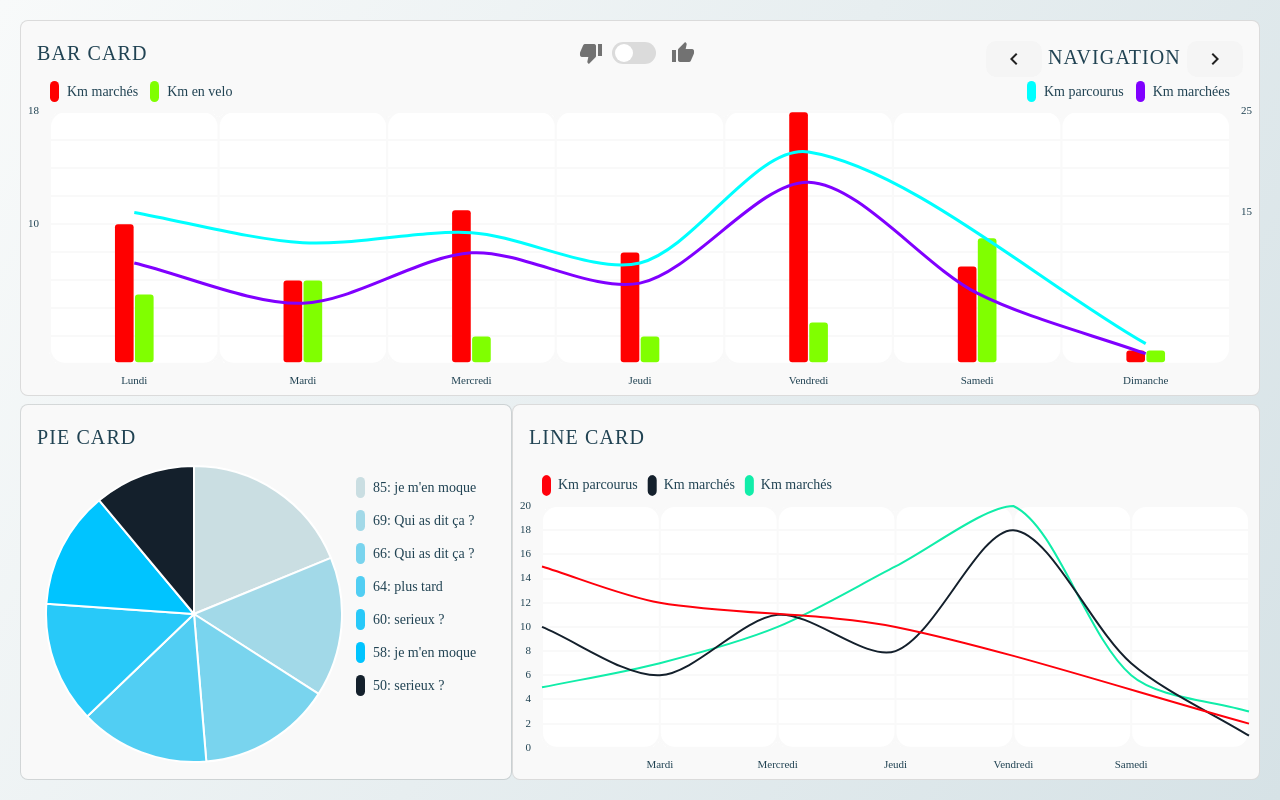
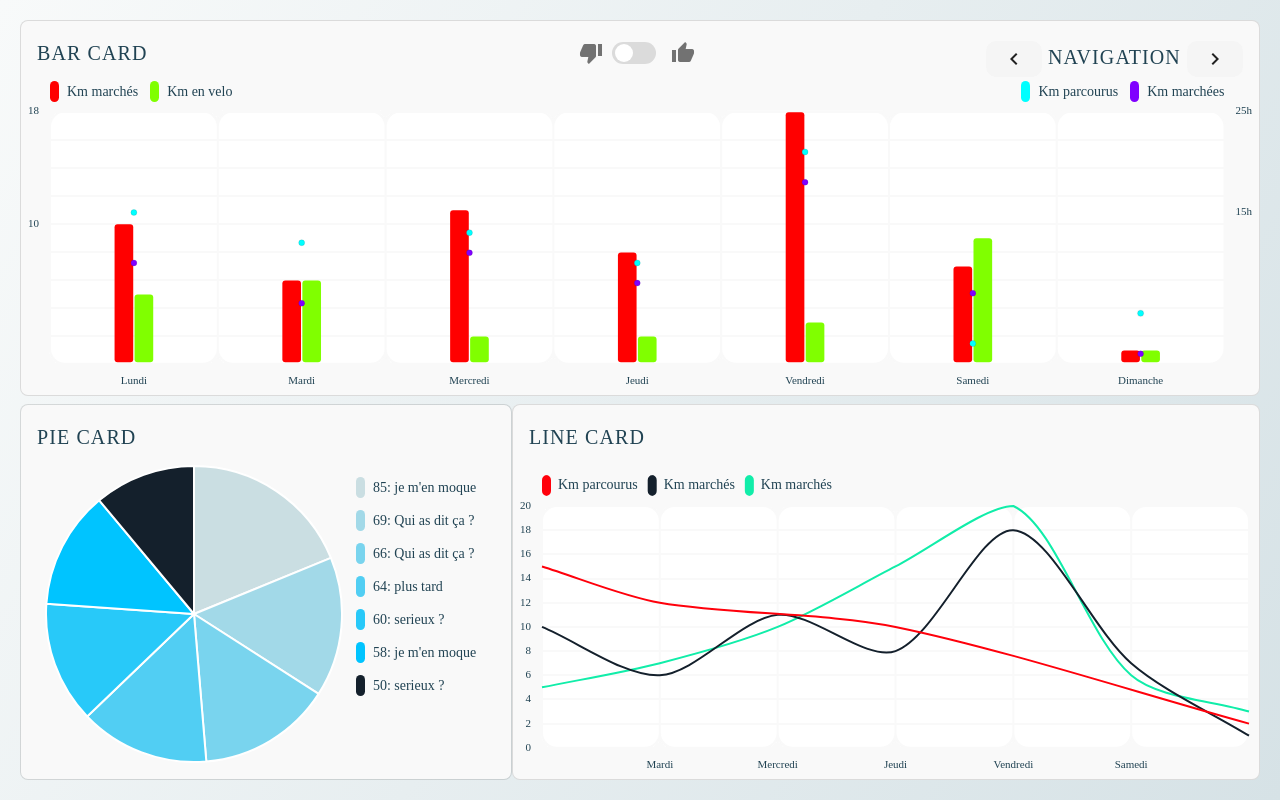
Before and after one commit to spinalcom/spinal-components, a Vue app: page / in a window 1280 px wide. Built offline with nearby package versions, Linux system fonts and the light colour scheme; a web font is replaced by a local one.

Commit message:
free bar card

```diff
--- a/src/App.vue
+++ b/src/App.vue
@@ -8,11 +8,11 @@
         style="height: calc(50% - 4px); width: 100%"
         :labels="barLabels"
         :datasets="barDatas"
-        :line-datasets="barLineDatas"
+        :second-datasets="barLineDatas"
         nav-enabled
         switch-enabled
         nav-text="navigation"
-        :units="{ line: 'h' }"
+        :units="{ right: 'h' }"
       ></bar-card>
       <div
         class="d-flex flex-row justify-space-between"
@@ -181,16 +181,6 @@ export default {
         data: [5, 6, 2, 2, 3, 9, 1],
       },
     ],
-    barLineDatas: [
-      {
-        label: "Km parcourus",
-        data: [15, 12, 13, 10, 21, NaN, 2],
-      },
-      {
-        label: "Km marchées",
-        data: [10, 6, 11, 8, 18, 7, 1],
-      },
-    ],
     lineDatas: [
       {
         label: "Km parcourus",
@@ -291,6 +281,26 @@ export default {
     stacked() {
       return this.switchVal;
     },
+
+    barLineDatas() {
+      return [
+        {
+          label: "Km parcourus",
+          data: [15, 12, 13, 10, 21, 2, 5],
+        },
+        {
+          label: "Km marchées",
+          data: [10, 6, 11, 8, 18, 7, 1, 9],
+        },
+      ].map((d) => ({
+        ...d,
+        data: d.data.map((e, i) => ({
+          x: e.x || this.barLabels[i],
+          y: e.y || e,
+        })),
+        type: "scatter",
+      }));
+    },
   },
 
   methods: {
--- a/src/components/BarCard.vue
+++ b/src/components/BarCard.vue
@@ -76,6 +76,7 @@ import {
 import {
   Legend,
   BarElement,
+  PointElement,
   LinearScale,
   CategoryScale,
   LogarithmicScale,
@@ -92,6 +93,7 @@ import {
 ChartJS.register(
   Legend,
   BarElement,
+  PointElement,
   CategoryScale,
   LinearScale,
   LogarithmicScale,
@@ -149,7 +151,7 @@ export default {
       required: true,
     },
 
-    lineDatasets: {
+    secondDatasets: {
       type: Array,
       default: () => [],
     },
@@ -188,7 +190,7 @@ export default {
     barChartData() {
       return {
         labels: this.labels,
-        datasets: this.datasets.concat(this.lineDatasets),
+        datasets: this.datasets.concat(this.secondDatasets),
       };
     },
 
@@ -250,7 +252,7 @@ export default {
             type: this.scaleType,
             stacked: this.stacked,
             ticks: {
-              display: this.lineDatasets.length,
+              display: this.secondDatasets.length,
               callback: (val, i, tab) => {
                 return [
                   tab.length - 1,
@@ -313,7 +315,9 @@ export default {
           intersect: false,
           callbacks: {
             label: (tooltipItem) => {
-              return `${tooltipItem.dataset.label}: ${tooltipItem.raw}${
+              return `${tooltipItem.dataset.label}: ${
+                tooltipItem.raw.y || tooltipItem.raw
+              }${
                 this.units?.[
                   tooltipItem.dataset.type === "bar" ? "left" : "right"
                 ] || ""
@@ -348,9 +352,9 @@ export default {
       bottomRight: radius,
     };
     const colors =
-      this.datasets.length + this.lineDatasets.length <= 3
+      this.datasets.length + this.secondDatasets.length <= 3
         ? defaultColor(3)
-        : gradiant(this.datasets.length + this.lineDatasets.length).map(
+        : gradiant(this.datasets.length + this.secondDatasets.length).map(
             (color) => {
               const col = HSVtoRGB(color / 100, 1, 1);
               return RGBtoHexa(col.r, col.g, col.b);
@@ -365,16 +369,19 @@ export default {
       set.borderWidth = 1;
       set.borderColor = "rgba(0,0,0,0)";
     });
-    this.lineDatasets.forEach((set) => {
-      set.type = "line";
-      set.pointStyle = this.linePoint;
-      set.tension = 0.3;
+    this.secondDatasets.forEach((set) => {
+      set.type = set.type || "line";
+      set.pointStyle = set.type === "scatter";
+      set.backgroundColor = colors.shift();
+      if ("line" === set.type) {
+        set.pointStyle = this.linePoint;
+        set.tension = 0.3;
+        set.borderColor = set.borderColor || set.backgroundColor;
+        const { r, g, b } = hexaToRGB(set.borderColor);
+        set.backgroundColor = `rgba(${r},${g},${b},0.3)`;
+      }
       set.order = 1;
       set.yAxisID = "y2";
-      set.borderColor = set.borderColor || colors.shift();
-      set.pointBackgroundColor = set.borderColor;
-      const { r, g, b } = hexaToRGB(set.borderColor);
-      set.backgroundColor = set.backgroundColor || `rgba(${r},${g},${b},0.3)`;
     });
   },
 
@@ -388,9 +395,9 @@ export default {
         bottomRight: radius,
       };
       const colors =
-        this.datasets.length + this.lineDatasets.length <= 3
+        this.datasets.length + this.secondDatasets.length <= 3
           ? defaultColor(3)
-          : gradiant(this.datasets.length + this.lineDatasets.length).map(
+          : gradiant(this.datasets.length + this.secondDatasets.length).map(
               (color) => {
                 const col = HSVtoRGB(color / 100, 1, 1);
                 return RGBtoHexa(col.r, col.g, col.b);
@@ -405,16 +412,19 @@ export default {
         set.borderWidth = 1;
         set.borderColor = "rgba(0,0,0,0)";
       });
-      this.lineDatasets.forEach((set) => {
-        set.type = "line";
-        set.pointStyle = this.linePoint;
-        set.tension = 0.3;
+      this.secondDatasets.forEach((set) => {
+        set.type = set.type || "line";
+        set.pointStyle = set.type === "scatter";
+        set.backgroundColor = colors.shift();
+        if ("line" === set.type) {
+          set.pointStyle = this.linePoint;
+          set.tension = 0.3;
+          set.borderColor = set.borderColor || set.backgroundColor;
+          const { r, g, b } = hexaToRGB(set.borderColor);
+          set.backgroundColor = `rgba(${r},${g},${b},0.3)`;
+        }
         set.order = 1;
         set.yAxisID = "y2";
-        set.borderColor = set.borderColor || colors.shift();
-        set.pointBackgroundColor = set.borderColor;
-        const { r, g, b } = hexaToRGB(set.borderColor);
-        set.backgroundColor = set.backgroundColor || `rgba(${r},${g},${b},0.3)`;
       });
     },
   },
```
Also changed, not shown: src/plugins/canvasPlugins.js, 7 other files (tests, documents, lock files or other folders).
